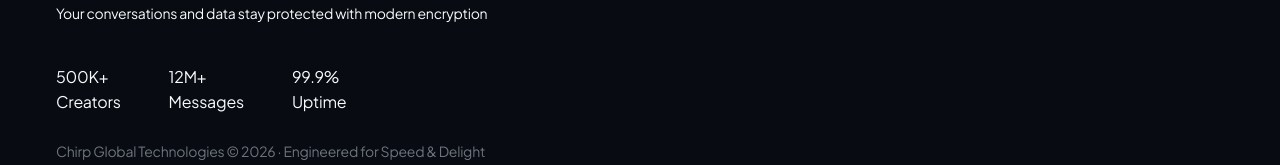
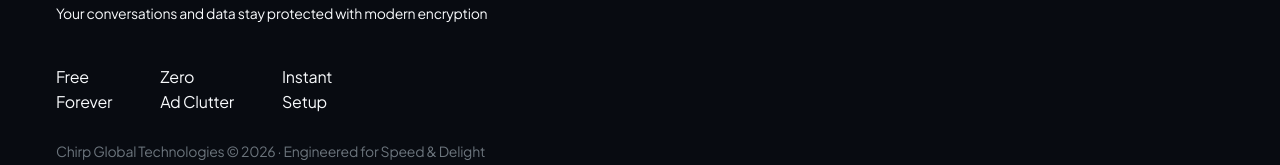
Before and after one commit to Bipinnjoshii/Social-media-chat-app, a React (Create React App) app in the folder client/: page / in a window 1280 px wide. Shown: the part 421-586 px from the top of the page. Built offline with nearby package versions, Linux system fonts and the light colour scheme; no server answers.

Commit message:
refactor(copy): refine auth billboard claims for portfolio and resume presentation

```diff
--- a/client/src/pages/login.js
+++ b/client/src/pages/login.js
@@ -90,21 +90,20 @@ const Login = () => {
               </div>
             </div>
 
-            {/* Platform Live Metric Badges */}
             <div className="billboard_metrics_row mt-4 pt-3 d-flex align-items-center gap-4">
               <div>
-                <div className="metric_number">500K+</div>
-                <div className="metric_label">Creators</div>
+                <div className="metric_number">Free</div>
+                <div className="metric_label">Forever</div>
               </div>
               <div className="metric_divider" />
               <div>
-                <div className="metric_number">12M+</div>
-                <div className="metric_label">Messages</div>
+                <div className="metric_number">Zero</div>
+                <div className="metric_label">Ad Clutter</div>
               </div>
               <div className="metric_divider" />
               <div>
-                <div className="metric_number">99.9%</div>
-                <div className="metric_label">Uptime</div>
+                <div className="metric_number">Instant</div>
+                <div className="metric_label">Setup</div>
               </div>
             </div>
           </div>
--- a/client/src/pages/register.js
+++ b/client/src/pages/register.js
@@ -56,7 +56,7 @@ const Register = () => {
 
           <div className="billboard_body my-auto py-4">
             <h2 className="billboard_headline">
-              Claim Your Handle.<br />Join 500K+ Creators.
+              Claim Your Handle.<br />Start Creating.
             </h2>
             <p className="billboard_desc">
               Connect with fellow developers, designers, entrepreneurs, and friends worldwide. Build your audience, drop updates, and chat in real-time.
```
